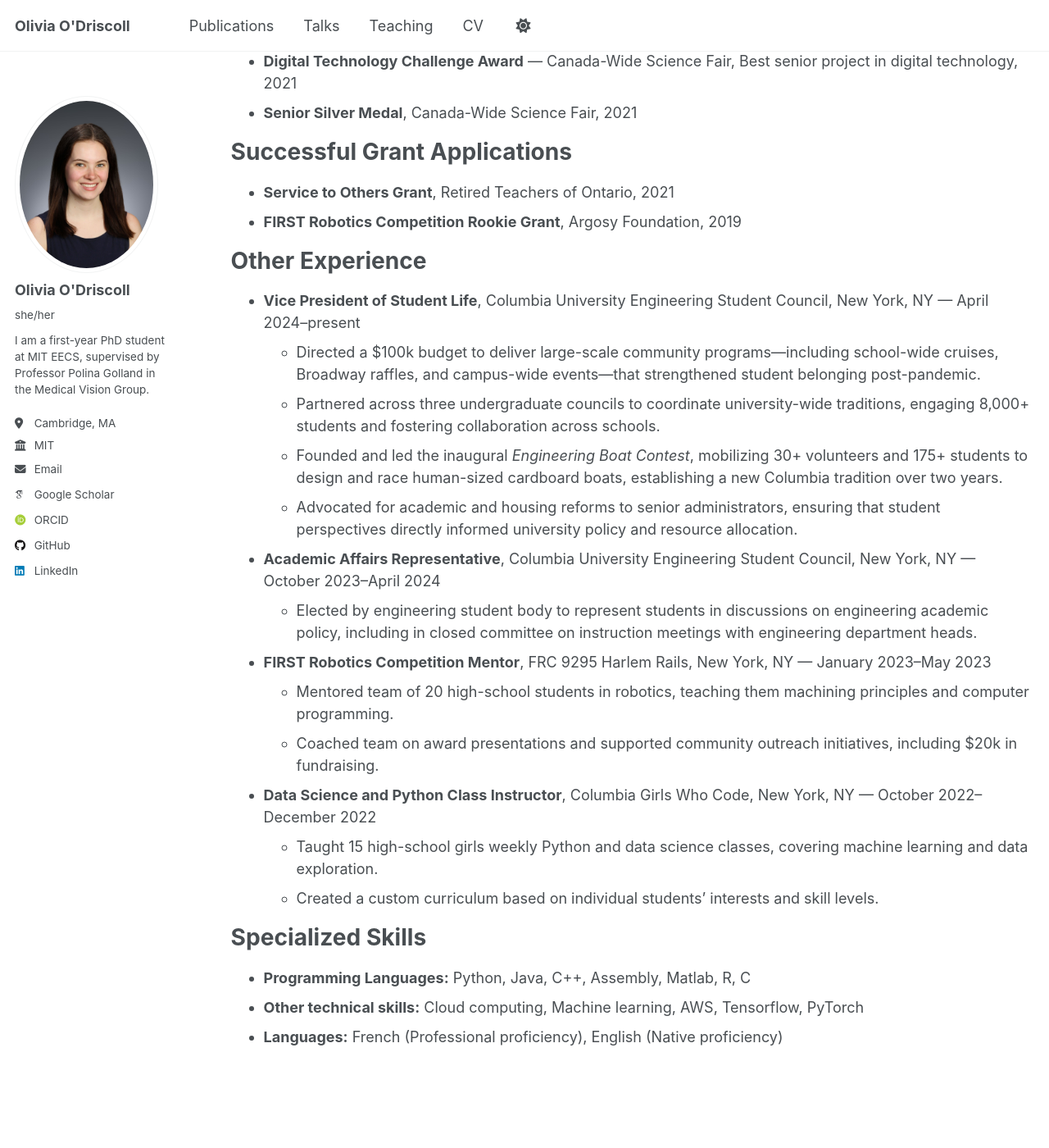
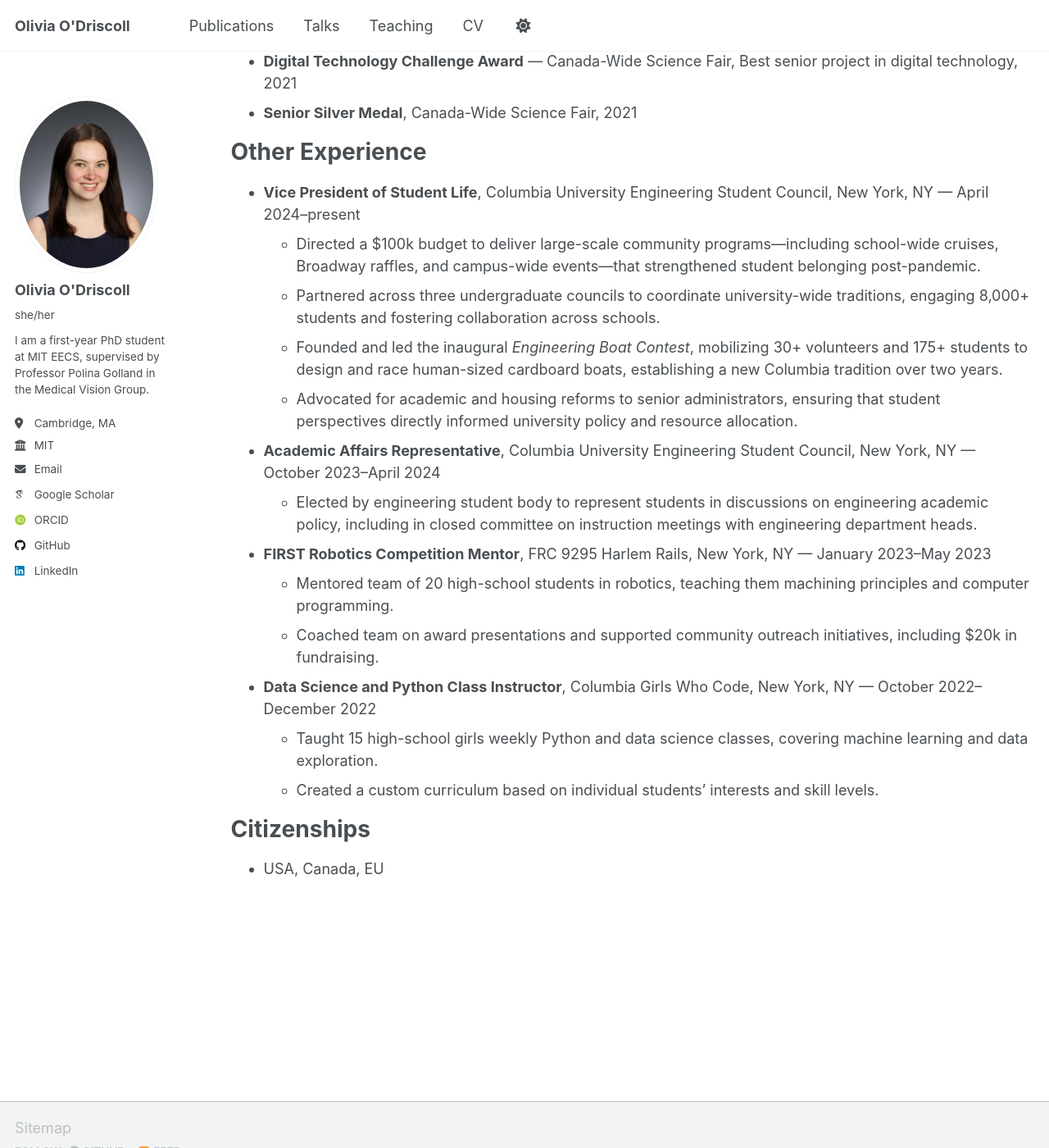
Before and after one commit to OliviaODriscoll/oliviaodriscoll.github.io, a Jekyll site: the page built from _pages/cv.md, in a window 1280 px wide and 1400 px high, scrolled down 3630 px. Shown: the whole window at 82% size. Built offline with Jekyll 4.4.1, drawn with Linux system fonts in a browser that asks for light colours; some web fonts are replaced; a script that is not in the unit is left out.

Commit message:
Remove grant application details and specialized skills from CV to streamline content and enhance focus on relevant experience.

```diff
--- a/_pages/cv.md
+++ b/_pages/cv.md
@@ -80,11 +80,6 @@ Awards & Honors
 * **Digital Technology Challenge Award** — Canada-Wide Science Fair, Best senior project in digital technology, 2021
 * **Senior Silver Medal**, Canada-Wide Science Fair, 2021
 
-Successful Grant Applications
-======
-* **Service to Others Grant**, Retired Teachers of Ontario, 2021
-* **FIRST Robotics Competition Rookie Grant**, Argosy Foundation, 2019
-
 Other Experience
 ======
 * **Vice President of Student Life**, Columbia University Engineering Student Council, New York, NY — April 2024–present
@@ -104,8 +99,6 @@ Other Experience
   * Taught 15 high-school girls weekly Python and data science classes, covering machine learning and data exploration.
   * Created a custom curriculum based on individual students' interests and skill levels.
 
-Specialized Skills
+Citizenships
 ======
-* **Programming Languages:** Python, Java, C++, Assembly, Matlab, R, C
-* **Other technical skills:** Cloud computing, Machine learning, AWS, Tensorflow, PyTorch
-* **Languages:** French (Professional proficiency), English (Native proficiency)
+* USA, Canada, EU
```
